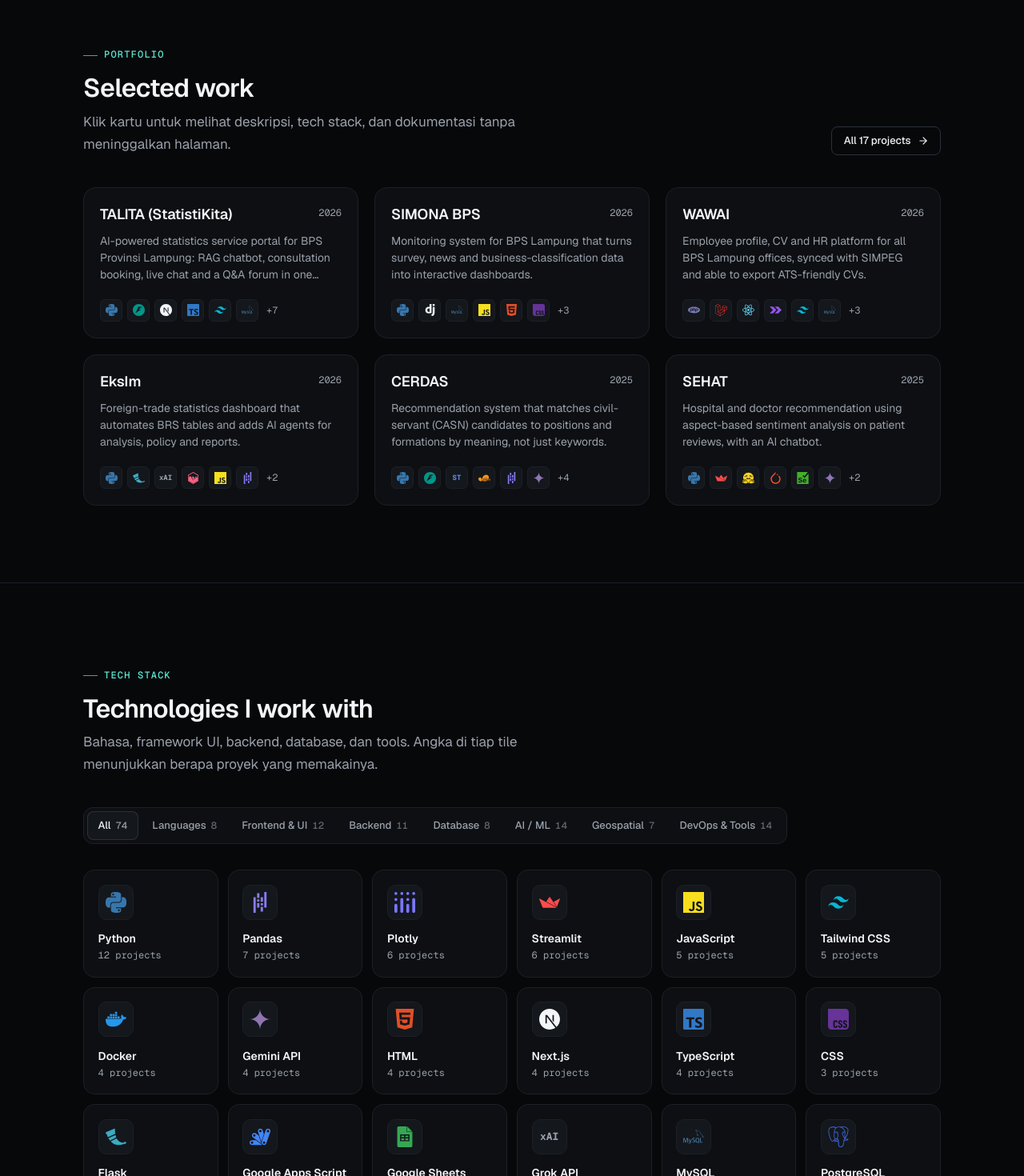
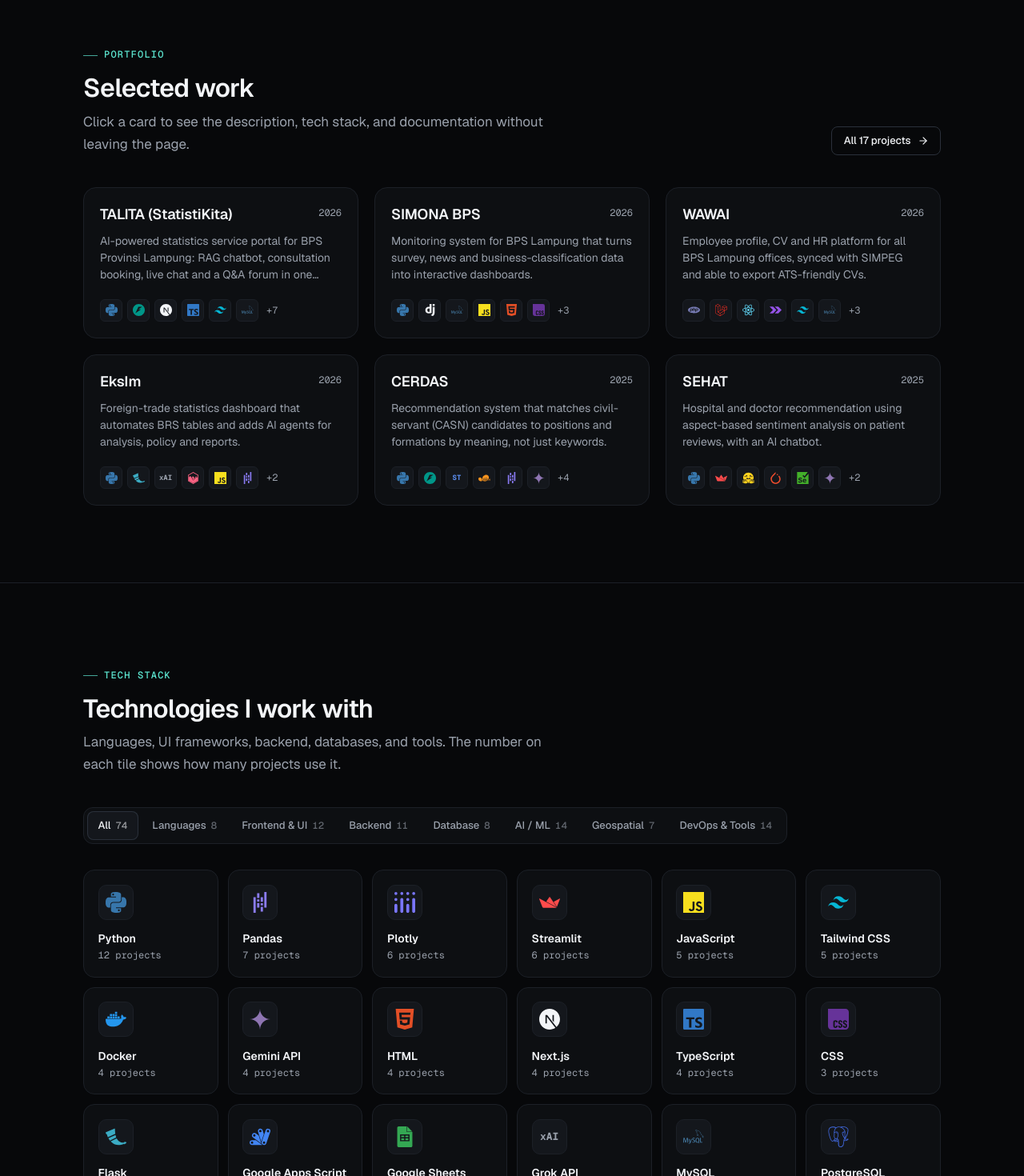
Before and after one commit to thoms0504/portfolio, a Next.js app: page / in a window 1280 px wide. Shown: the part 1020-2490 px from the top of the page at 80% size. Built offline with nearby package versions, Linux system fonts and the light colour scheme.

Commit message:
update page app

```diff
--- a/app/page.tsx
+++ b/app/page.tsx
@@ -52,7 +52,7 @@ export default function Home() {
     profile.links.whatsapp && {
       id: 'whatsapp' as const,
       label: 'WhatsApp',
-      detail: 'Chat langsung',
+      detail: 'Direct chat',
       href: profile.links.whatsapp,
     },
     profile.links.linkedin && {
@@ -96,7 +96,7 @@ export default function Home() {
                 Selected work
               </h2>
               <p className="mt-2 max-w-xl text-body text-muted">
-                Klik kartu untuk melihat deskripsi, tech stack, dan dokumentasi tanpa meninggalkan halaman.
+                Click a card to see the description, tech stack, and documentation without leaving the page.
               </p>
             </div>
             <Link href="/projects" className="btn btn-secondary btn-sm">
@@ -122,7 +122,7 @@ export default function Home() {
               Technologies I work with
             </h2>
             <p className="mt-2 max-w-xl text-body text-muted">
-              Bahasa, framework UI, backend, database, dan tools. Angka di tiap tile menunjukkan berapa proyek yang memakainya.
+              Languages, UI frameworks, backend, databases, and tools. The number on each tile shows how many projects use it.
             </p>
           </div>
           <div className="reveal">
@@ -173,8 +173,8 @@ export default function Home() {
                 Have a project in mind?
               </h2>
               <p className="mb-8 max-w-xl text-body text-muted">
-                Terbuka untuk kolaborasi, proyek freelance, dan peran full-time. Kirim pesan lewat email atau
-                salah satu kanal di samping.
+                Open to collaboration, freelance projects, and full-time roles. Send a message by email or
+                through one of the channels alongside.
               </p>
               <div className="flex flex-wrap gap-3">
                 <a href={`mailto:${profile.email}`} className="btn btn-primary">
```
